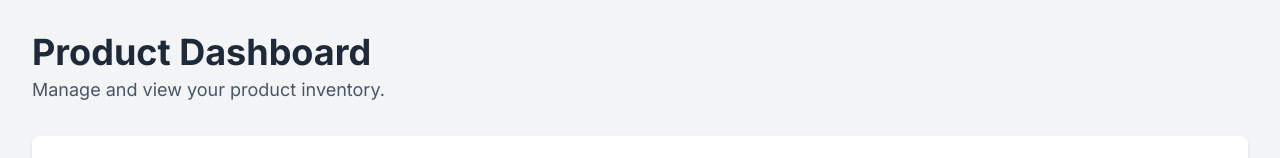
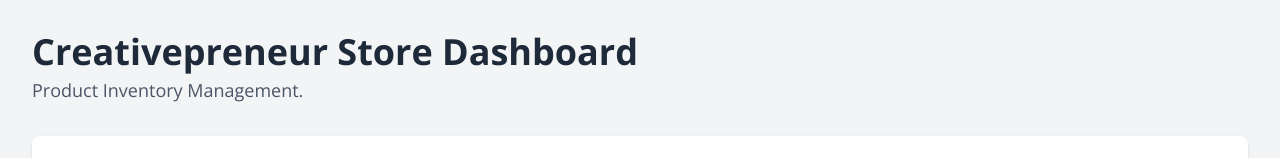
Before and after one commit to samuelmeliala/creativepreneur-store, a Next.js app: page / in a window 1280 px wide. Shown: the top 158 px of the page. Built offline with nearby package versions, Linux system fonts and the light colour scheme; no server answers; the database is empty.

Commit message:
Update dashboard

```diff
--- a/src/app/layout.tsx
+++ b/src/app/layout.tsx
@@ -1,8 +1,8 @@
 import type { Metadata } from "next";
-import { Inter } from "next/font/google";
+import { Open_Sans } from "next/font/google";
 import "./globals.css"; // Assuming you have a global CSS file
 
-const inter = Inter({ subsets: ["latin"] });
+const openSans = Open_Sans({ subsets: ["latin"] });
 
 export const metadata: Metadata = {
   title: "Creativepreneur Store",
@@ -16,7 +16,7 @@ export default function RootLayout({
 }>) {
   return (
     <html lang="en">
-      <body className={inter.className}>
+      <body className={openSans.className}>
         <main>
           {/* The 'children' prop is where your page.tsx content will be rendered */}
           {children}
--- a/src/app/page.tsx
+++ b/src/app/page.tsx
@@ -120,9 +120,9 @@ export default function ProductDashboard() {
     <div className="min-h-screen bg-gray-100 font-sans p-4 sm:p-6 lg:p-8">
       <div className="max-w-full mx-auto">
         <header className="mb-8">
-          <h1 className="text-4xl font-bold text-gray-800">Product Dashboard</h1>
+          <h1 className="text-4xl font-bold text-gray-800">Creativepreneur Store Dashboard</h1>
           <p className="text-lg text-gray-600 mt-1">
-            Manage and view your product inventory.
+            Product Inventory Management.
           </p>
         </header>
 
```
